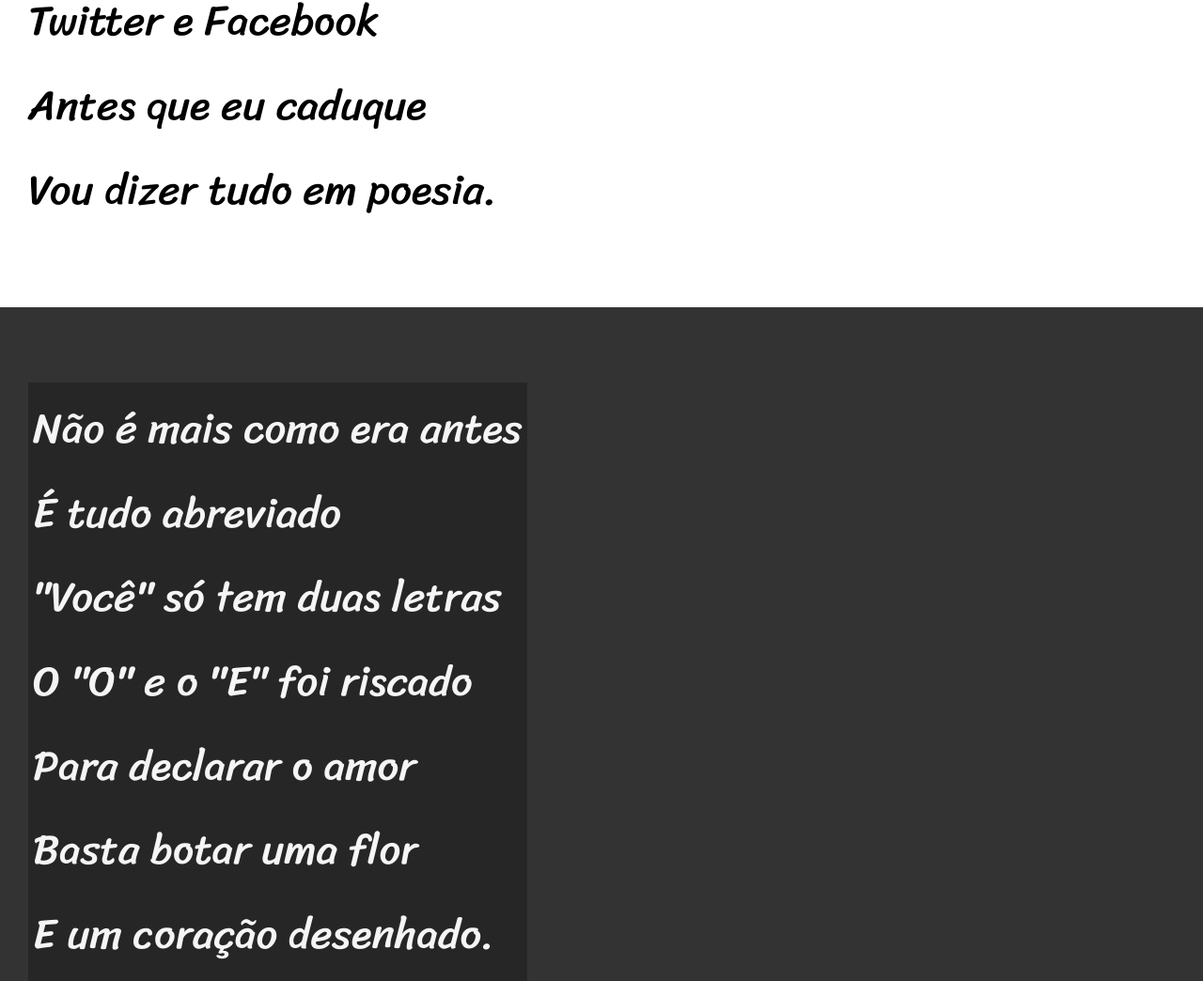
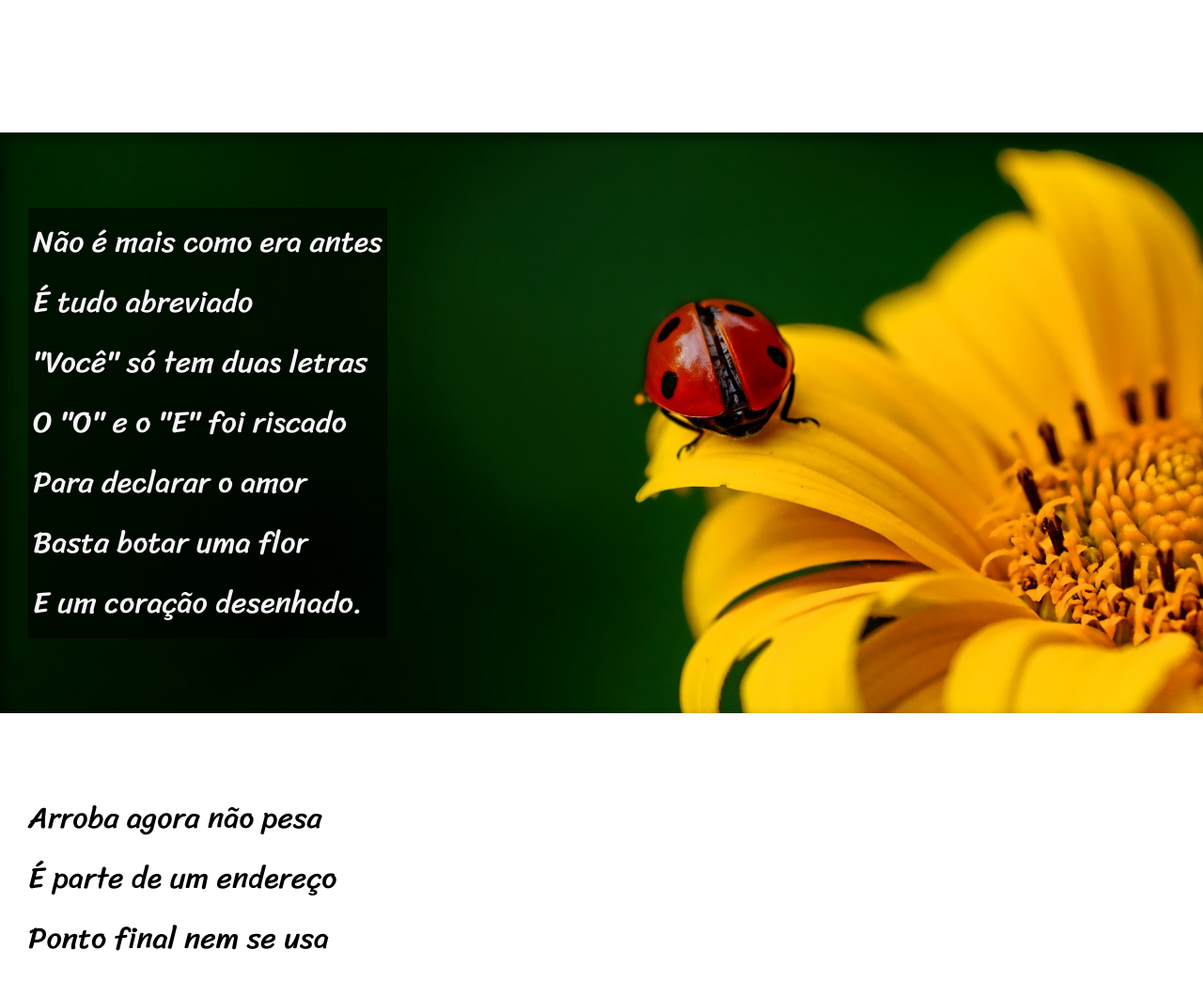
Before and after one commit to joaquimpaulo/Html-Css, a plain HTML site: page Desafios/desafio12/index.html in a window 1280 px wide. Shown: the part 720-1764 px from the top of the page at 94% size. Drawn offline with Linux system fonts and the light colour scheme.

Commit message:
fazendo o efeito parallax

```diff
--- a/Desafios/desafio12/estilo/style.css
+++ b/Desafios/desafio12/estilo/style.css
@@ -31,7 +31,7 @@ header{
 header > h1 {
     padding-top: 50px;
    font-variant: small-caps;    font-family: var(--font2);
-   font-size:10vw;
+   font-size:4em;
 }
 
 header > p {
@@ -54,8 +54,11 @@ section{
     line-height: 2em;
     padding-left: 30px;
     font-family: var(--font3);
-    font-size: 3.5vw;
+    font-size: 2em;
+}
 
+section > p{
+    padding-bottom: 2em;
 }
 
 section.normal{
@@ -66,12 +69,25 @@ section.normal{
 section.imagem{
     background-color: rgb(51, 51, 51);
     color: whitesmoke;
+    box-shadow: inset 6px 6px 13px 0px rgba(0, 0, 0, 0.473) ;
+    background-size: cover;
+    background-attachment: fixed;
 }
 
 section.imagem > p {
    display: inline-block;
    padding: 5px;
-    background-color: rgb(0, 0, 0, 0.253);
+   background-color: rgb(0, 0, 0, 0.514);
+   text-shadow: 1px 1px 0px black;
+}
+
+section#img01{
+    background-image: url('../imagens/background001.jpg');
+    background-position: right center;
+}
+
+section#img02{
+    background-image: url('../imagens/background002.jpg');
 }
 
 footer{
--- a/Desafios/desafio12/index.html
+++ b/Desafios/desafio12/index.html
@@ -27,7 +27,7 @@
         </p>
     </section>
 
-    <section class="imagem">
+    <section class="imagem" id="img01">
         <p>
             Não é mais como era antes <br>
             É tudo abreviado <br>
@@ -61,7 +61,7 @@
         </p>
     </section>
 
-    <section class="imagem">
+    <section class="imagem" id="img02">
         <p>
             Tenho saudade das cartas <br>
             Escritas com a própria mão <br>
```
